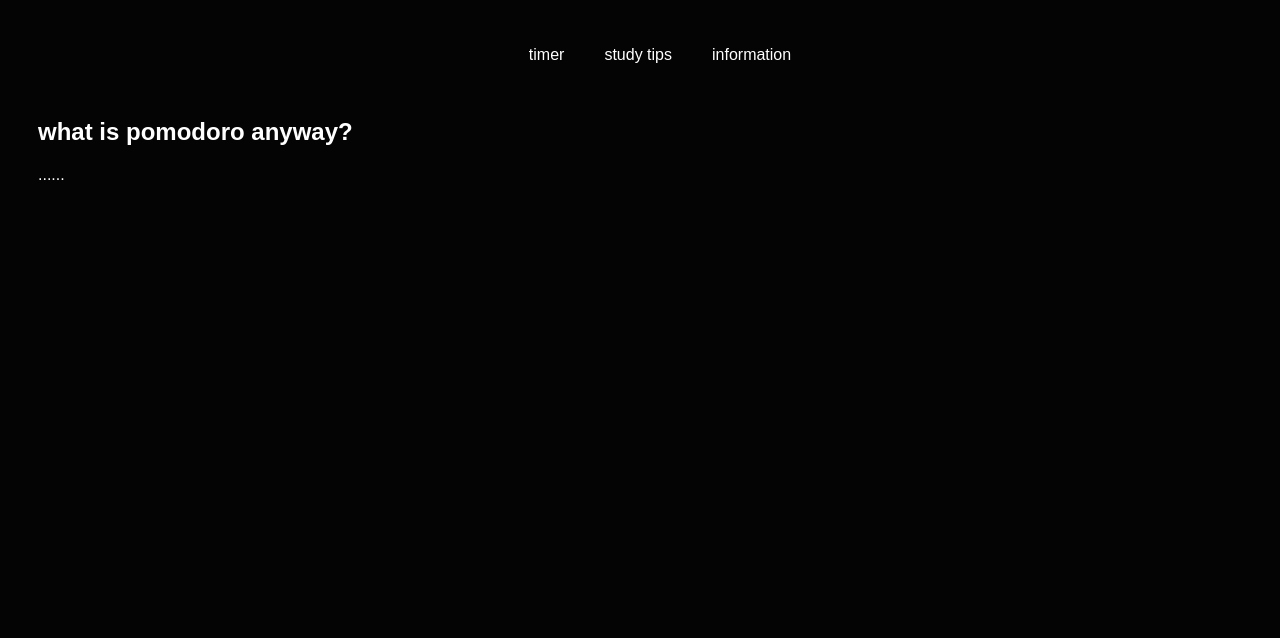
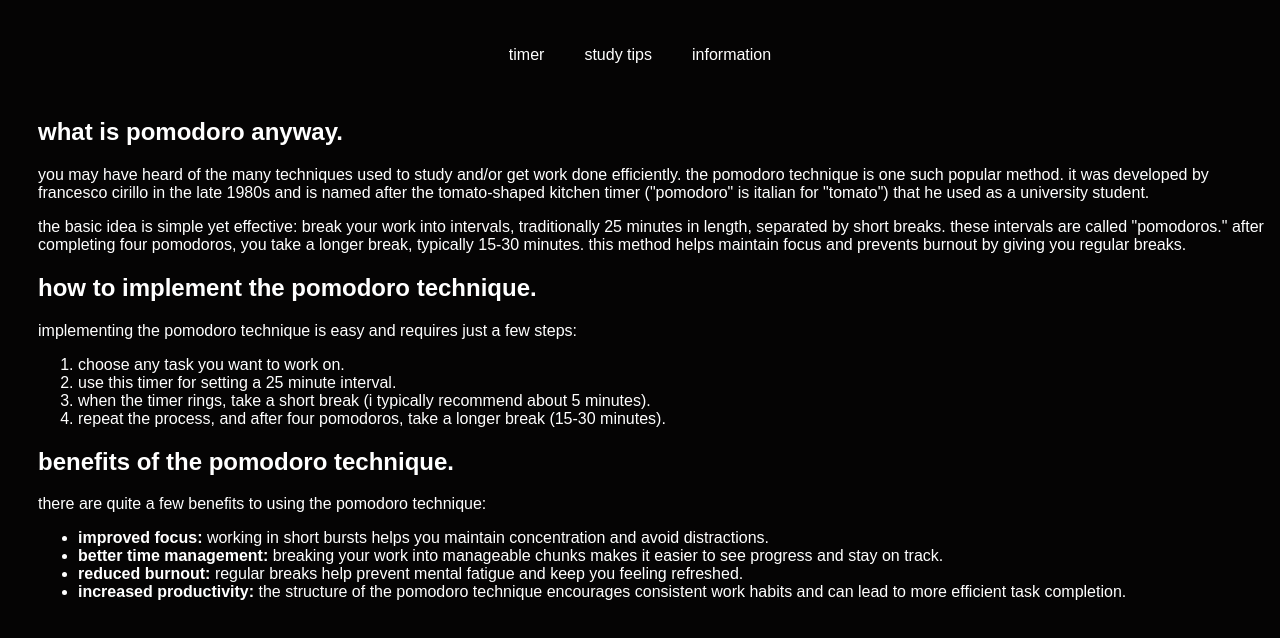
Before and after one commit to natekdg/chrona, a website: page chrona.xyz/study-tips/study-tips.html in a window 1280 px wide. Drawn offline with nearby package versions, Linux system fonts and the light colour scheme; a web font is replaced by a local one.

Commit message:
a few fixes
* fixed the centering of the navigation bar
* added some pomodoro information on the study tips page
* still going for the more minimalistic aspect for the site to keep everything clean
* added some comments to clear up confusion in chrona-timer-design

```diff
--- a/chrona.xyz/navbar/navbar.css
+++ b/chrona.xyz/navbar/navbar.css
@@ -14,6 +14,7 @@
 .navbar ul {
     list-style-type: none;
     display: flex;
+    padding: 0;
 }
 
 .navbar li {
--- a/chrona.xyz/study-tips/study-tips.html
+++ b/chrona.xyz/study-tips/study-tips.html
@@ -25,6 +25,25 @@
 </head>
 <body>
 <div class="study-tip">
-    <h2>what is pomodoro anyway?</h2>
-    <p>......</p>
+    <h2>what is pomodoro anyway.</h2>
+<p>you may have heard of the many techniques used to study and/or get work done efficiently. the pomodoro technique is one such popular method. it was developed by francesco cirillo in the late 1980s and is named after the tomato-shaped kitchen timer ("pomodoro" is italian for "tomato") that he used as a university student.</p>
+<p>the basic idea is simple yet effective: break your work into intervals, traditionally 25 minutes in length, separated by short breaks. these intervals are called "pomodoros." after completing four pomodoros, you take a longer break, typically 15-30 minutes. this method helps maintain focus and prevents burnout by giving you regular breaks.</p>
+
+<h2>how to implement the pomodoro technique.</h2>
+<p>implementing the pomodoro technique is easy and requires just a few steps:</p>
+<ol>
+    <li>choose any task you want to work on.</li>
+    <li>use this timer for setting a 25 minute interval.</li>
+    <li>when the timer rings, take a short break (i typically recommend about 5 minutes).</li>
+    <li>repeat the process, and after four pomodoros, take a longer break (15-30 minutes).</li>
+</ol>
+
+<h2>benefits of the pomodoro technique.</h2>
+<p>there are quite a few benefits to using the pomodoro technique:</p>
+<ul>
+    <li><strong>improved focus:</strong> working in short bursts helps you maintain concentration and avoid distractions.</li>
+    <li><strong>better time management:</strong> breaking your work into manageable chunks makes it easier to see progress and stay on track.</li>
+    <li><strong>reduced burnout:</strong> regular breaks help prevent mental fatigue and keep you feeling refreshed.</li>
+    <li><strong>increased productivity:</strong> the structure of the pomodoro technique encourages consistent work habits and can lead to more efficient task completion.</li>
+</ul>
     </div>
--- a/chrona.xyz/timer-css/chrona-timer-design.css
+++ b/chrona.xyz/timer-css/chrona-timer-design.css
@@ -34,7 +34,7 @@ body, html {
     color: #ffffff; /* light text color for contrast */
     background-color: #33333300; /* dark background for the timer */
     font-family: 'Chivo', sans-serif;
-    font-size: 45px; /* adjust as needed */
+    font-size: 75px; /* adjust as needed */
     top: 0;
     margin-bottom: 20px;
 }
@@ -43,7 +43,7 @@ body, html {
 #controls button {
     transition: background-color 0.3s ease, transform 0.3s ease, opacity 0.3s ease, font-size 0.3s ease;
     align-items: center;
-    padding: 5px 10px;
+    padding: 12px 25px; /* length / width */
     border: none;
     border-radius: 5px;
     cursor: pointer;
```
